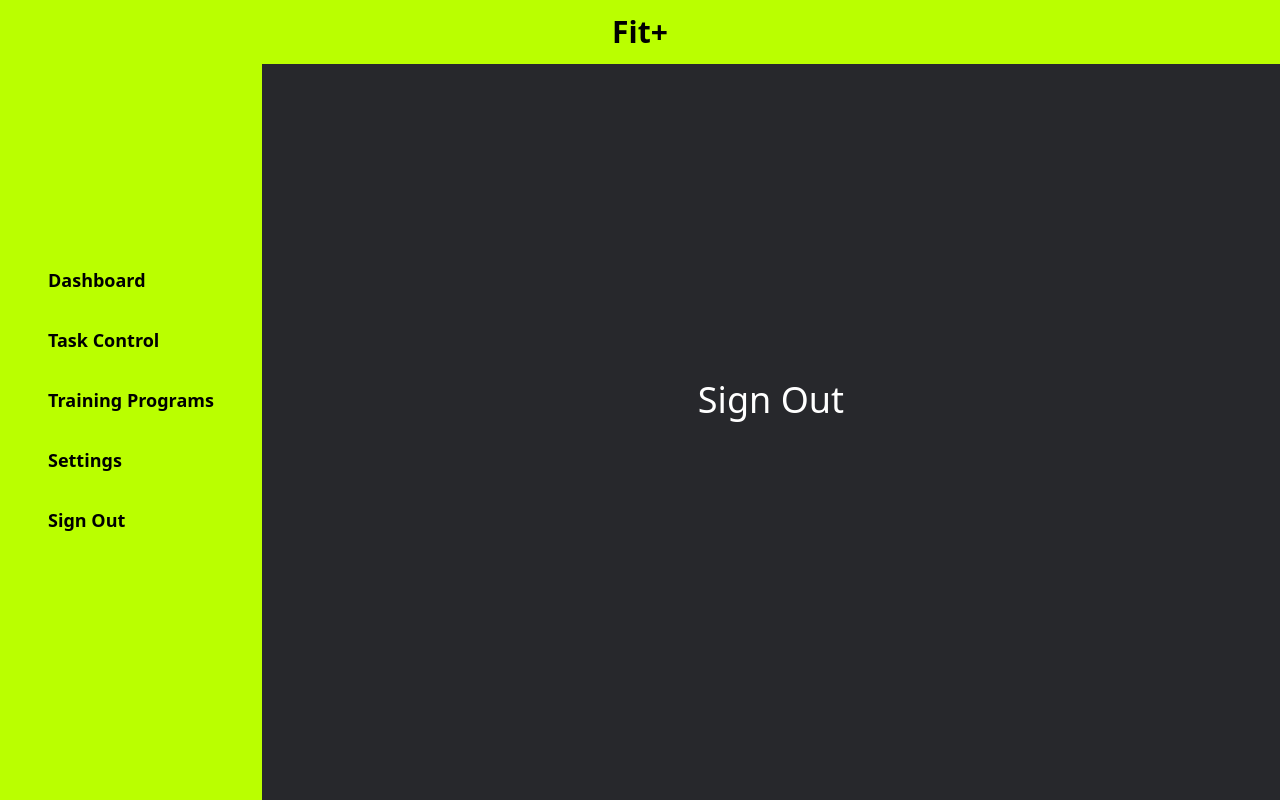
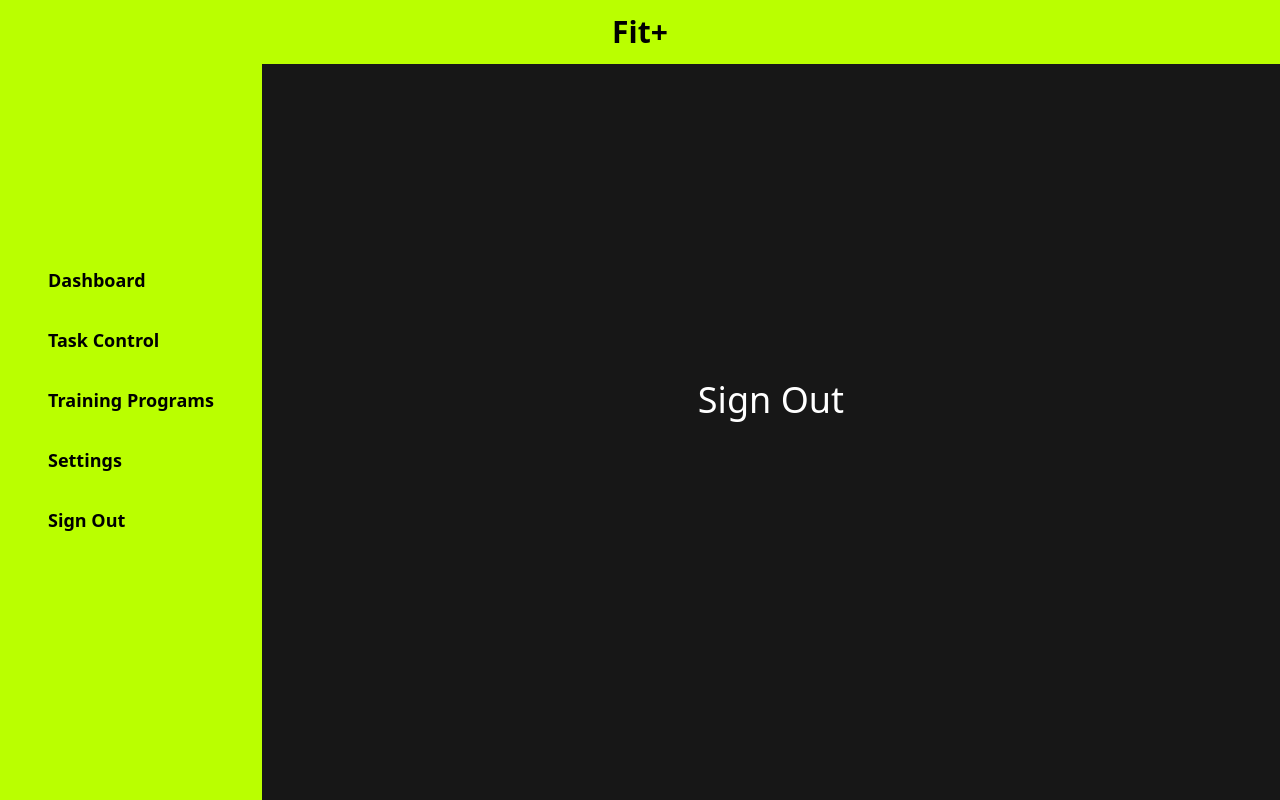
Before and after one commit to amalvelloth/fitplus-fitness-tracker-frontend, a React (Vite) app: page /signout in a window 1280 px wide. Built offline with nearby package versions, Linux system fonts and the light colour scheme.

Commit message:
changed background

```diff
--- a/src/pages/Dashboard.jsx
+++ b/src/pages/Dashboard.jsx
@@ -6,7 +6,7 @@ function Dashboard() {
     <>
       <section className="flex">
         <DesktopMenu />
-        <div className="h-screen w-full relative flex  bg-[#27282C]">
+        <div className="h-screen w-full relative flex  bg-neutral-900">
           <div className="flex items-start pt-24 justify-start px-8 max-sm:px-4">
             <div className="greetings">
               <h1 className="text-white text-2xl max-sm:text-lg">
--- a/src/pages/Settings.jsx
+++ b/src/pages/Settings.jsx
@@ -5,7 +5,7 @@ function Settings() {
   return (
     <section className='flex'>
       <DesktopMenu />
-      <div className='h-screen w-full flex items-center justify-center bg-[#27282C]'>
+      <div className='h-screen w-full flex items-center justify-center bg-neutral-900'>
         <h1 className='text-white text-4xl'>Settings</h1>
       </div>
     </section>
--- a/src/pages/SignOut.jsx
+++ b/src/pages/SignOut.jsx
@@ -5,7 +5,7 @@ function SignOut() {
   return (
     <section className='flex'>
       <DesktopMenu />
-      <div className='h-screen w-full flex items-center justify-center bg-[#27282C]'>
+      <div className='h-screen w-full flex items-center justify-center bg-neutral-900'>
         <h1 className='text-white text-4xl'>Sign Out</h1>
       </div>
     </section>
--- a/src/pages/TrainingPrograms.jsx
+++ b/src/pages/TrainingPrograms.jsx
@@ -5,7 +5,7 @@ function TrainingPrograms() {
   return (
     <section className='flex'>
       <DesktopMenu/>
-      <div className='h-screen w-full flex items-center justify-center bg-[#27282C]'>
+      <div className='h-screen w-full flex items-center justify-center bg-neutral-900'>
        <h1 className='text-white text-4xl'>Training Programs</h1>
     </div>
     </section>
```
